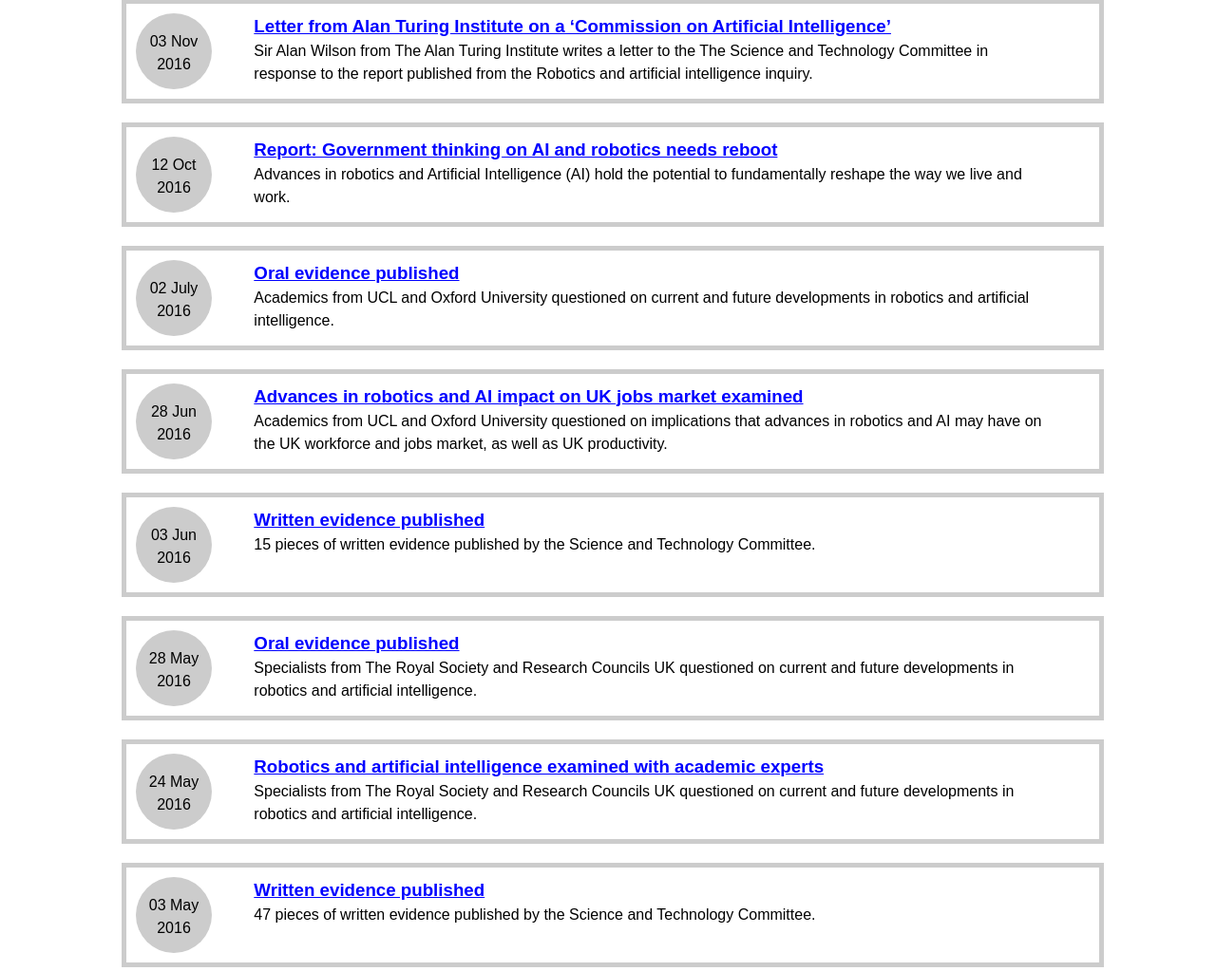
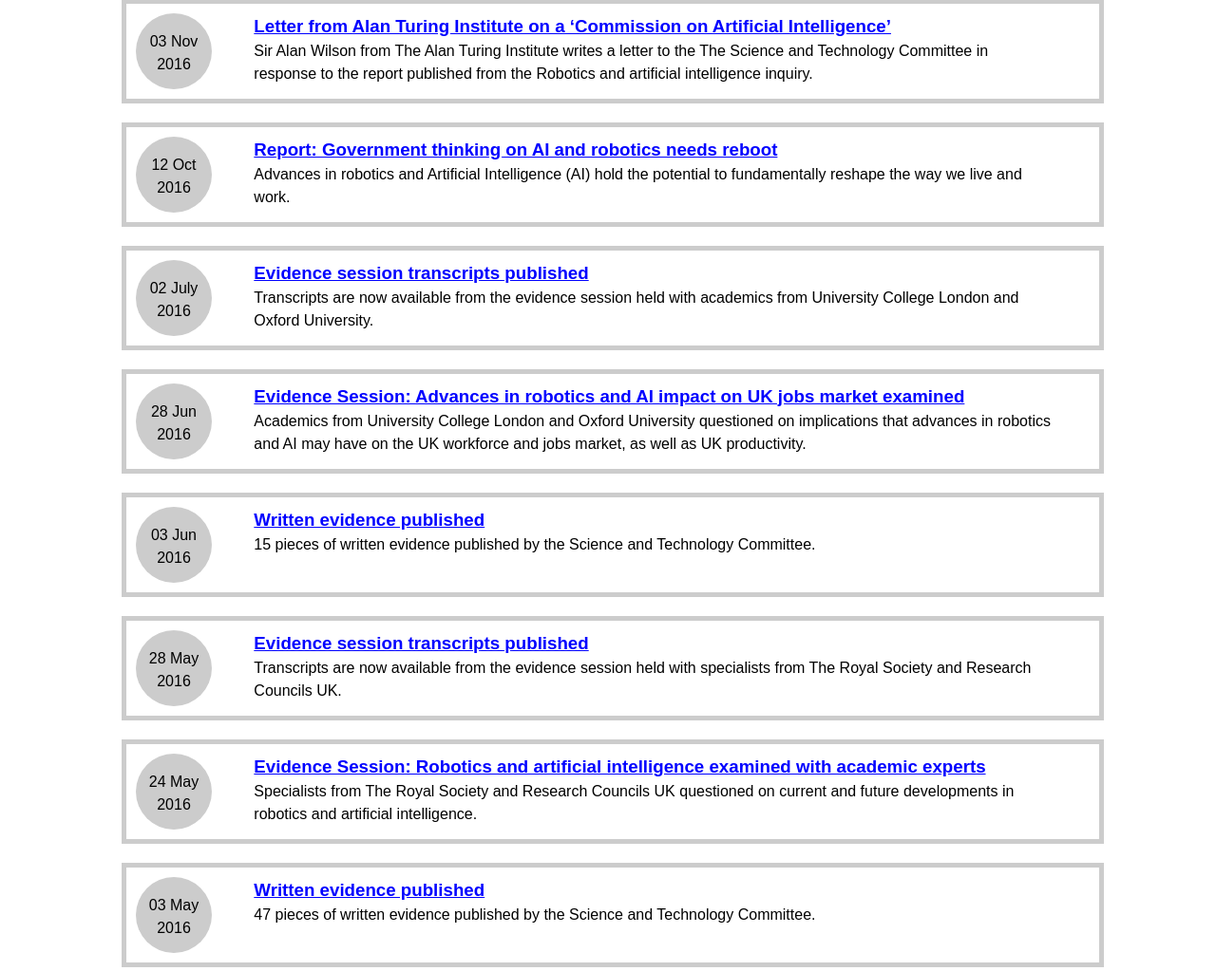
Before and after one commit to vinternet-pds/committees-activity-timeline, a PHP site: page /prototype_one.html in a window 1280 px wide. Shown: the part 517-1540 px from the top of the page at 95% size. Run offline with PHP 8.4, Linux system fonts and the light colour scheme.

Commit message:
Add files via upload

```diff
--- a/prototype_one.html
+++ b/prototype_one.html
@@ -71,8 +71,8 @@
           </div>
         </div>
         <div class="content">
-          <h3 class="title-link">Oral evidence published</h3>
-          <p>Academics from UCL and Oxford University questioned on current and future developments in robotics and artificial intelligence.</p>
+          <h3 class="title-link">Evidence session transcripts published</h3>
+          <p>Transcripts are now available from the evidence session held with academics from University College London and Oxford University.</p>
         </div>
       </div>
 
@@ -85,8 +85,8 @@
           </div>
         </div>
         <div class="content">
-          <h3 class="title-link">Advances in robotics and AI impact on UK jobs market examined</h3>
-          <p>Academics from UCL and Oxford University questioned on implications that advances in robotics and AI may have on the UK workforce and jobs market, as well as UK productivity.</p>
+          <h3 class="title-link">Evidence Session: Advances in robotics and AI impact on UK jobs market examined</h3>
+          <p>Academics from University College London and Oxford University questioned on implications that advances in robotics and AI may have on the UK workforce and jobs market, as well as UK productivity.</p>
         </div>
       </div>
 
@@ -113,8 +113,8 @@
           </div>
         </div>
         <div class="content">
-          <h3 class="title-link">Oral evidence published</h3>
-          <p>Specialists from The Royal Society and Research Councils UK questioned on current and future developments in robotics and artificial intelligence.</p>
+          <h3 class="title-link">Evidence session transcripts published</h3>
+          <p>Transcripts are now available from the evidence session held with specialists from The Royal Society and Research Councils UK.</p>
         </div>
       </div>
 
@@ -127,7 +127,7 @@
           </div>
         </div>
         <div class="content">
-          <h3 class="title-link">Robotics and artificial intelligence examined with academic experts</h3>
+          <h3 class="title-link">Evidence Session: Robotics and artificial intelligence examined with academic experts</h3>
           <p>Specialists from The Royal Society and Research Councils UK questioned on current and future developments in robotics and artificial intelligence.</p>
         </div>
       </div>
--- a/prototype_two.html
+++ b/prototype_two.html
@@ -41,8 +41,8 @@
           </div>
         </div>
         <div class="content">
-          <h3 class="title-link">Oral evidence published</h3>
-          <p>Specialists from The Royal Society and Research Councils UK questioned on current and future developments in robotics and artificial intelligence.</p>
+          <h3 class="title-link">Evidence session transcripts published</h3>
+          <p>Transcripts are now available from the evidence session held with specialists from The Royal Society and Research Councils UK.</p>
         </div>
       </div>
 
@@ -55,7 +55,7 @@
           </div>
         </div>
         <div class="content">
-          <h3 class="title-link">Robotics and artificial intelligence examined with academic experts</h3>
+          <h3 class="title-link">Evidence Session: Robotics and artificial intelligence examined with academic experts</h3>
           <p>Specialists from The Royal Society and Research Councils UK questioned on current and future developments in robotics and artificial intelligence.</p>
         </div>
       </div>
--- a/slider.js
+++ b/slider.js
@@ -1,4 +1,4 @@
-function toggleDocs(event) {
+function toggleContent(event) {
 
   if (event.target && event.target.className == 'slider-link') {
 
@@ -14,4 +14,4 @@
   }
 }
 
-document.addEventListener('click', toggleDocs, true);
+document.addEventListener('click', toggleContent, true);
--- a/timeline.css
+++ b/timeline.css
@@ -1,3 +1,5 @@
+/* Global */
+
 body {
   margin: 0;
   padding: 0;
@@ -10,6 +12,8 @@
   margin: 0;
 }
 
+/* Header */
+
 header {
   width: 100%;
   padding: 15px 0 10px 0;
@@ -20,6 +24,8 @@
   height: 54px;
   padding-left: 20px;
 }
+
+/* Main Content */
 
 main {
   max-width: 1024px;
@@ -68,9 +74,7 @@
   width: 82%;
 }
 
-.link {
-  padding-left: 10px;
-}
+/* Dividers */
 
 .divider {
   clear: both;
@@ -82,6 +86,12 @@
   clear: both;
   height: 70px;
   margin: 0 auto;
+}
+
+/* Links & Buttons */
+
+.link {
+  padding-left: 10px;
 }
 
 .slider-link {
@@ -105,6 +115,10 @@
   text-decoration: none;
 }
 
+.backtop {
+  text-align: right;
+}
+
 .button {
   width: 250px;
   margin: 10px 0 5px 0;
@@ -119,7 +133,3 @@
 .button:hover {
   text-decoration: none;
 }
-
-.backtop {
-  text-align: right;
-}
```
